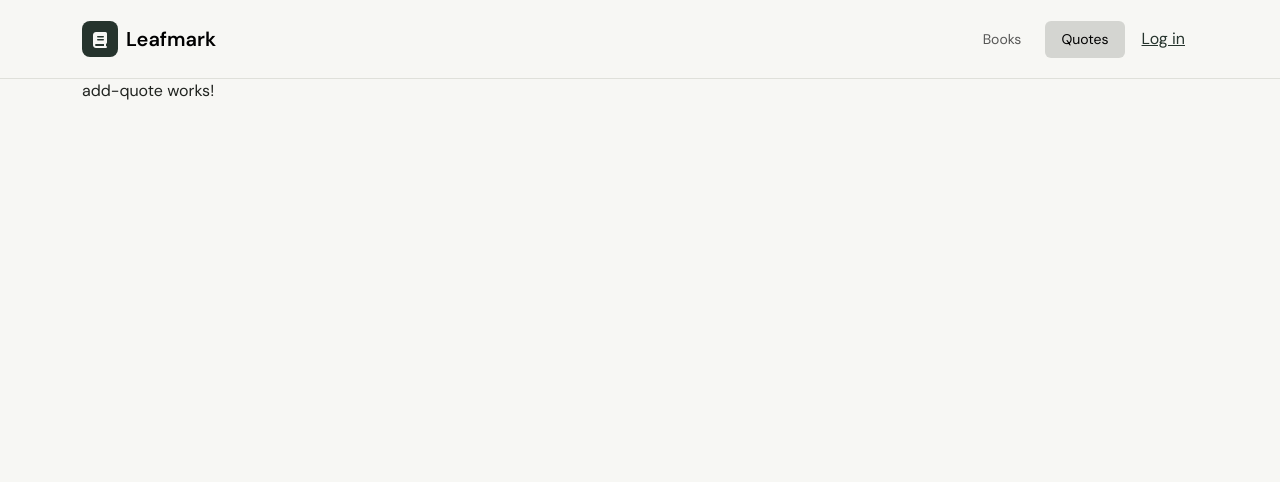
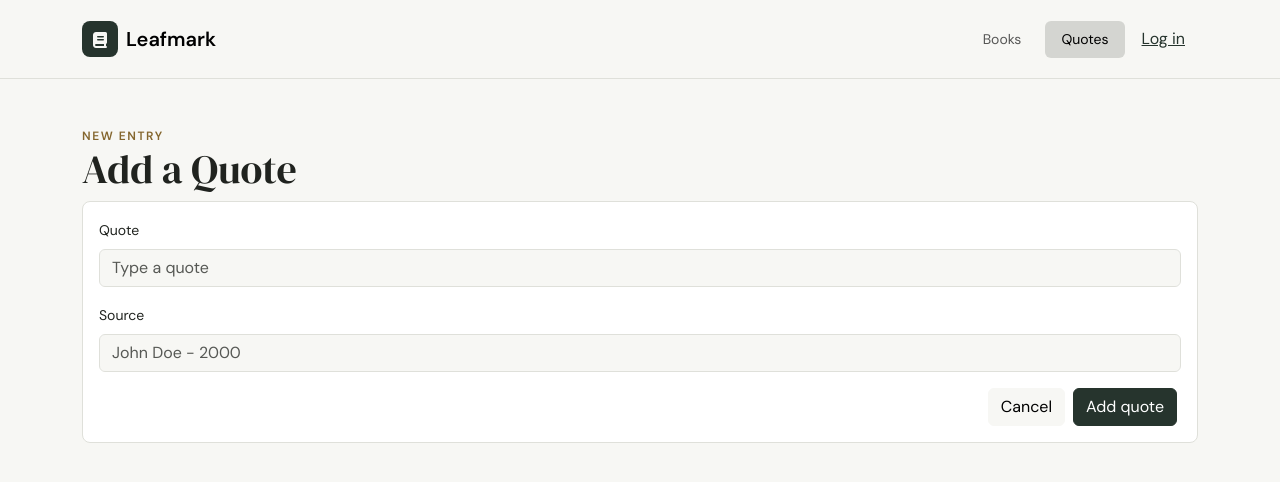
Before and after one commit to WilliamMatton/BookApp, an Angular app in the folder client/: page /quotes/add in a window 1280 px wide. Shown: the top 482 px of the page. Built offline with nearby package versions, Linux system fonts and the light colour scheme.

Commit message:
Add QuoteForm component for quote submission with validation and error handling

```diff
--- a/client/src/app/add-quote/add-quote.ts
+++ b/client/src/app/add-quote/add-quote.ts
@@ -1,15 +1,56 @@
-import { Component } from '@angular/core';
+import { Component, inject } from '@angular/core';
+import { Library } from '../library';
+import { Router } from '@angular/router';
+import { NewQuote } from '../quote';
+import { HttpErrorResponse } from '@angular/common/http';
+import { QuoteForm } from '../quote-form/quote-form';
 
 @Component({
   selector: 'app-add-quote',
-  imports: [],
+  imports: [QuoteForm],
   template: `
-    <p>
-      add-quote works!
-    </p>
+    <div class="container p-0 mt-5">
+      <div class="row">
+        <span class="text-reading fw-semibold fs-8 text-uppercase ls-wider">New entry</span>
+        <h1>Add a Quote</h1>
+      </div>
+      <div class="row">
+        <div class="col">
+          <app-quote-form
+            submitLabel="Add quote"
+            [errorMessage]="errorMsg"
+            (submitted)="onSubmit($event)"
+          ></app-quote-form>
+        </div>
+      </div>
+    </div>
   `,
   styleUrl: './add-quote.scss',
 })
 export class AddQuote {
+  libraryService = inject(Library);
+  router = inject(Router);
+  errorMsg = '';
 
+  onSubmit(newQuote: NewQuote): void {
+    this.errorMsg = '';
+
+    this.libraryService.addQuote({
+      quoteText: newQuote.quoteText,
+      source: newQuote.source
+    }).subscribe({
+      next: () => {
+        this.router.navigate(['/quotes']);
+      },
+      error: (error: HttpErrorResponse) => {
+        if(error.status === 0) {
+          this.errorMsg = 'Failed to connect to the server. Check your connection and try again.';
+          return;
+        }
+
+        const serverMsg = typeof error.error === 'string' ? error.error : error.error?.title;
+        this.errorMsg = serverMsg ?? 'Failed to add quote. Please try again.';
+      },
+    });
+  }
 }
--- /dev/null
+++ b/client/src/app/quote-form/quote-form.ts
@@ -0,0 +1,106 @@
+import { Component, effect, inject, input, output } from '@angular/core';
+import { FormBuilder, ReactiveFormsModule, Validators } from '@angular/forms';
+import { RouterLink } from '@angular/router';
+import { NewQuote, Quote } from '../quote';
+
+@Component({
+  selector: 'app-quote-form',
+  imports: [ReactiveFormsModule, RouterLink],
+  template: `
+    <form
+      [formGroup]="quoteForm"
+      (ngSubmit)="submit()"
+      novalidate
+      class="bg-white border rounded-3 p-3"
+    >
+      <div class="row mb-3">
+        <div class="col">
+          <label for="quoteInputText" class="form-label fs-7">Quote</label>
+          <input
+            type="text"
+            class="form-control bg-light"
+            id="quoteInputText"
+            placeholder="Type a quote"
+            formControlName="quoteText"
+            required
+          />
+          @if (quoteText.touched) {
+            <div class="text-danger">
+              @if (quoteText.hasError('required')) {
+                <span>Please input the quote.</span>
+              }
+            </div>
+          }
+        </div>
+      </div>
+      <div class="row mb-3">
+        <div class="col">
+          <label for="quoteInputSource" class="form-label fs-7">Source</label>
+          <input
+            type="text"
+            class="form-control bg-light"
+            id="quoteInputSource"
+            placeholder="John Doe - 2000"
+            formControlName="source"
+            required
+          />
+          @if (source.touched) {
+            <div class="text-danger">
+              @if (source.hasError('required')) {
+                <span>Please input the quote source.</span>
+              }
+            </div>
+          }
+        </div>
+      </div>
+      <div class="row">
+        <div class="col-12 col-sm-6">
+          @if (errorMessage()) {
+            <span class="text-danger text-break">{{ errorMessage() }}</span>
+          }
+        </div>
+        <div class="col-12 col-sm-6 d-flex flex-column-reverse flex-sm-row align-items-sm-start justify-content-end gap-2 ps-3 pe-3">
+          <a class="btn btn-light" routerLink="/quotes">Cancel</a>
+          <button type="submit" class="btn btn-primary">{{ submitLabel() }}</button>
+        </div>
+      </div>
+    </form>
+  `,
+  styleUrl: './quote-form.scss',
+})
+export class QuoteForm {
+  initialValue = input<Pick<Quote, 'quoteText' | 'source'> | null>(null);
+  submitLabel = input('Add quote');
+  errorMessage = input('');
+
+  submitted = output<NewQuote>();
+
+  quoteForm = inject(FormBuilder).nonNullable.group({
+    quoteText: ['', Validators.required],
+    source: ['', Validators.required],
+  });
+
+  constructor() {
+    effect(() => {
+      const value = this.initialValue();
+      if(value) this.quoteForm.patchValue(value);
+    });
+  }
+
+  submit() {
+    this.quoteForm.markAllAsTouched();
+    if(this.quoteForm.invalid) return;
+
+    const { quoteText, source } = this.quoteForm.getRawValue();
+
+    if(this.quoteForm.valid) this.submitted.emit({ quoteText, source });
+  }
+
+  get quoteText() {
+    return this.quoteForm.get('quoteText')!;
+  }
+
+  get source() {
+    return this.quoteForm.get('source')!;
+  }
+}
```
Also changed, not shown: client/src/app/quote-form/quote-form.scss (added), 1 other file (tests, documents, lock files or other folders).
